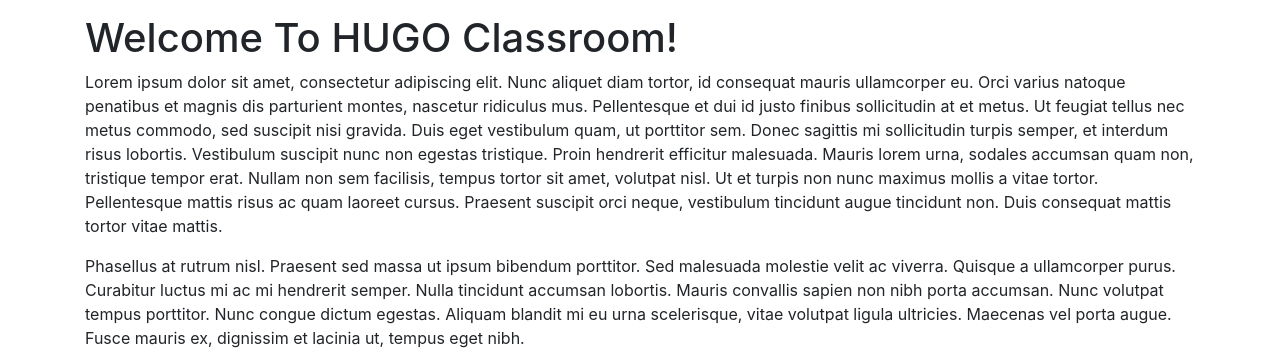
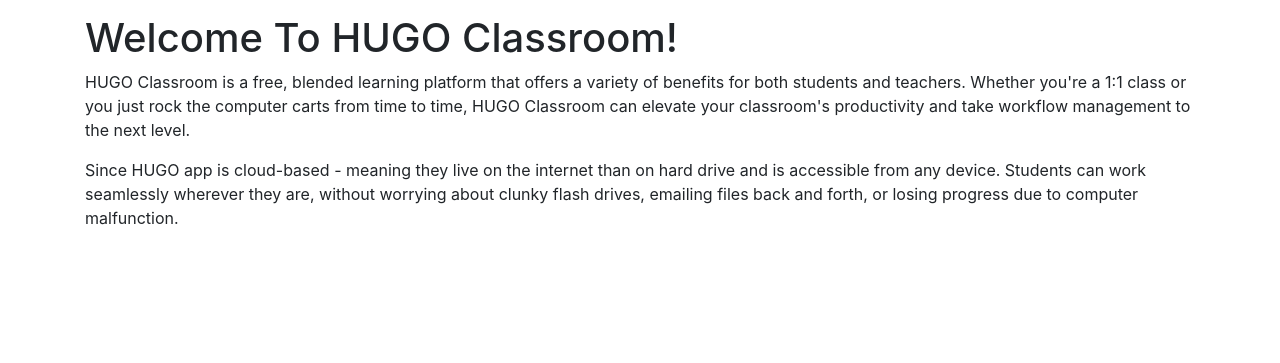
Before and after one commit to Ranjini2020/classroom-app, a React (Create React App) app in the folder client/: page / in a window 1280 px wide. Shown: the part 580-943 px from the top of the page. After the commit the page ends 826 px from the top, so only its background shows below. Built offline with nearby package versions, Linux system fonts and the light colour scheme.

Commit message:
Home page updated

```diff
--- a/client/src/components/course.js
+++ b/client/src/components/course.js
@@ -136,10 +136,6 @@ class Course extends Component {
                                                     })
                                                 }
 
-
-
-
-
                                                 <Typography variant="body2" color="textSecondary" component="p">
                                                     {row.description}
                                                 </Typography>
--- a/client/src/components/studentHeader.js
+++ b/client/src/components/studentHeader.js
@@ -50,7 +50,6 @@ function HomeIcon(props) {
                     <Typography variant="h6" className={classes.title}>
                         HUGO Classroom
                     </Typography>
-                    <Button component={Link} to="/course-view" color="inherit">My Courses</Button>
                     <Button component={Link} to="/" color="inherit">Sign Out</Button>
 
                 </Toolbar>
--- a/client/src/components/tutorial_list.js
+++ b/client/src/components/tutorial_list.js
@@ -100,9 +100,7 @@ export default class TutorialsList extends Component {
                                         <Button variant="contained" onClick={e => { this.delete(row._id) }} color="secondary">Delete</Button>
                                     </TableCell>
 
-                                    {/* <TableCell component="th" scope="row">
-                                                <Button variant="contained" onClick={e => { this.delete(row._id) }} >ADD LESSONS</Button>
-                                            </TableCell> */}
+
                                     <TableCell component="th" scope="row">
                                             <Button variant="contained" color="primary"><Link style={{ textDecoration: 'none', color: "#fff" }} to={`/enrollment/${row._id}`}>Lessons Entry</Link></Button>
                                             </TableCell>
--- a/client/src/pages/About.js
+++ b/client/src/pages/About.js
@@ -22,25 +22,12 @@ function About() {
         <Row>
           <Col size="md-12">
             <p>
-              Lorem ipsum dolor sit amet, consectetur adipiscing elit. Nunc aliquet diam tortor, id
-              consequat mauris ullamcorper eu. Orci varius natoque penatibus et magnis dis
-              parturient montes, nascetur ridiculus mus. Pellentesque et dui id justo finibus
-              sollicitudin at et metus. Ut feugiat tellus nec metus commodo, sed suscipit nisi
-              gravida. Duis eget vestibulum quam, ut porttitor sem. Donec sagittis mi sollicitudin
-              turpis semper, et interdum risus lobortis. Vestibulum suscipit nunc non egestas
-              tristique. Proin hendrerit efficitur malesuada. Mauris lorem urna, sodales accumsan
-              quam non, tristique tempor erat. Nullam non sem facilisis, tempus tortor sit amet,
-              volutpat nisl. Ut et turpis non nunc maximus mollis a vitae tortor. Pellentesque
-              mattis risus ac quam laoreet cursus. Praesent suscipit orci neque, vestibulum
-              tincidunt augue tincidunt non. Duis consequat mattis tortor vitae mattis.
+              HUGO Classroom is a free, blended learning platform that offers a variety of benefits for both students and teachers. Whether you're a 1:1 class or you just rock the computer carts from time to time, HUGO Classroom can elevate your classroom's productivity and take workflow management to the next level.
+
             </p>
             <p>
-              Phasellus at rutrum nisl. Praesent sed massa ut ipsum bibendum porttitor. Sed
-              malesuada molestie velit ac viverra. Quisque a ullamcorper purus. Curabitur luctus mi
-              ac mi hendrerit semper. Nulla tincidunt accumsan lobortis. Mauris convallis sapien non
-              nibh porta accumsan. Nunc volutpat tempus porttitor. Nunc congue dictum egestas.
-              Aliquam blandit mi eu urna scelerisque, vitae volutpat ligula ultricies. Maecenas vel
-              porta augue. Fusce mauris ex, dignissim et lacinia ut, tempus eget nibh.
+              Since HUGO app is cloud-based - meaning they live on the internet than on hard drive and is accessible from any device. Students can work seamlessly wherever they are, without worrying about clunky flash drives, emailing files back and forth, or losing progress due to computer malfunction.
+
             </p>
 
           </Col>
```
Also changed, not shown: client/src/components/enrollment.js (+0 -8 lines), client/src/components/tutorial_add.js (+0 -12 lines), client/src/pages/View.js (+6 -36 lines).
